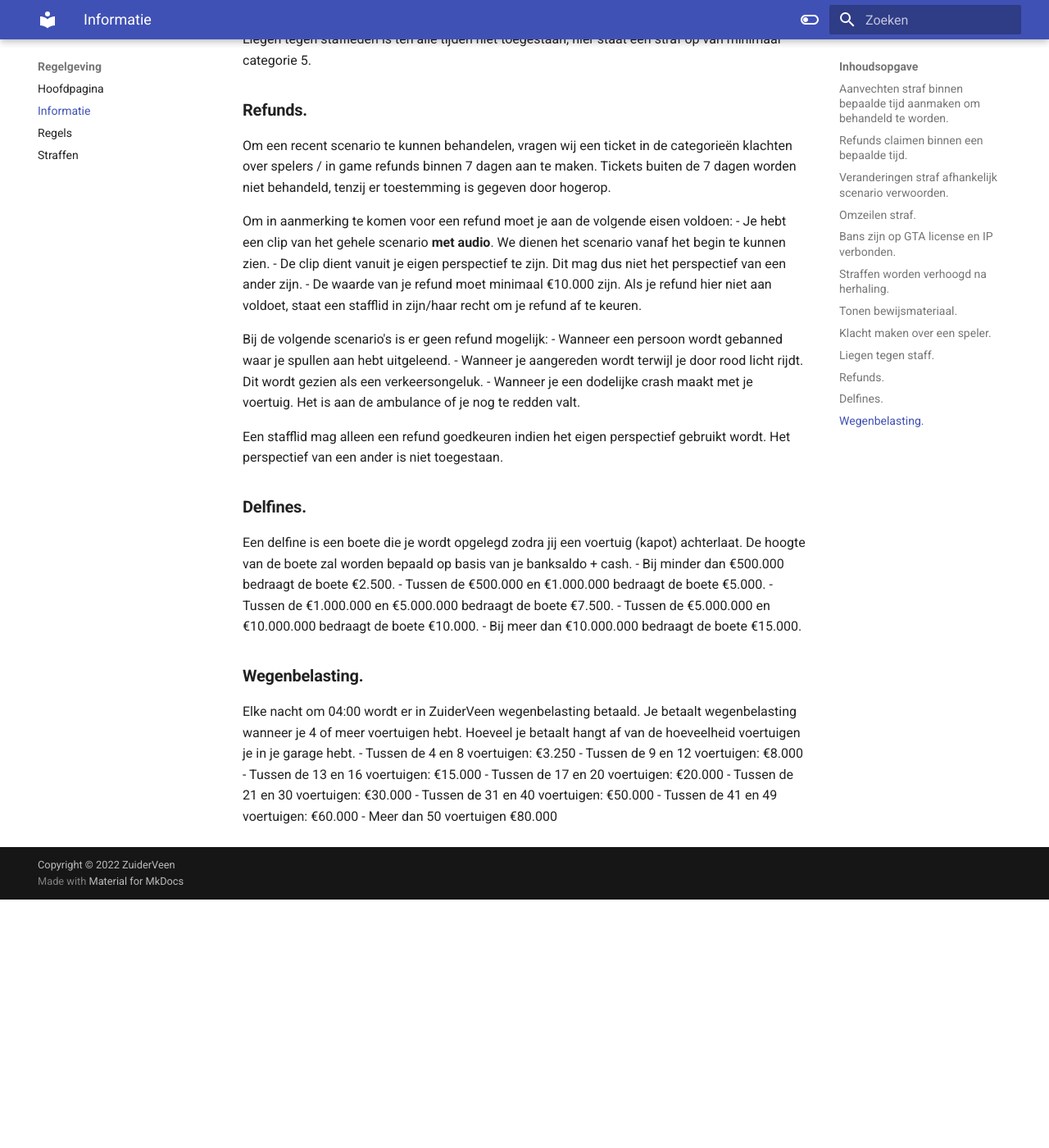
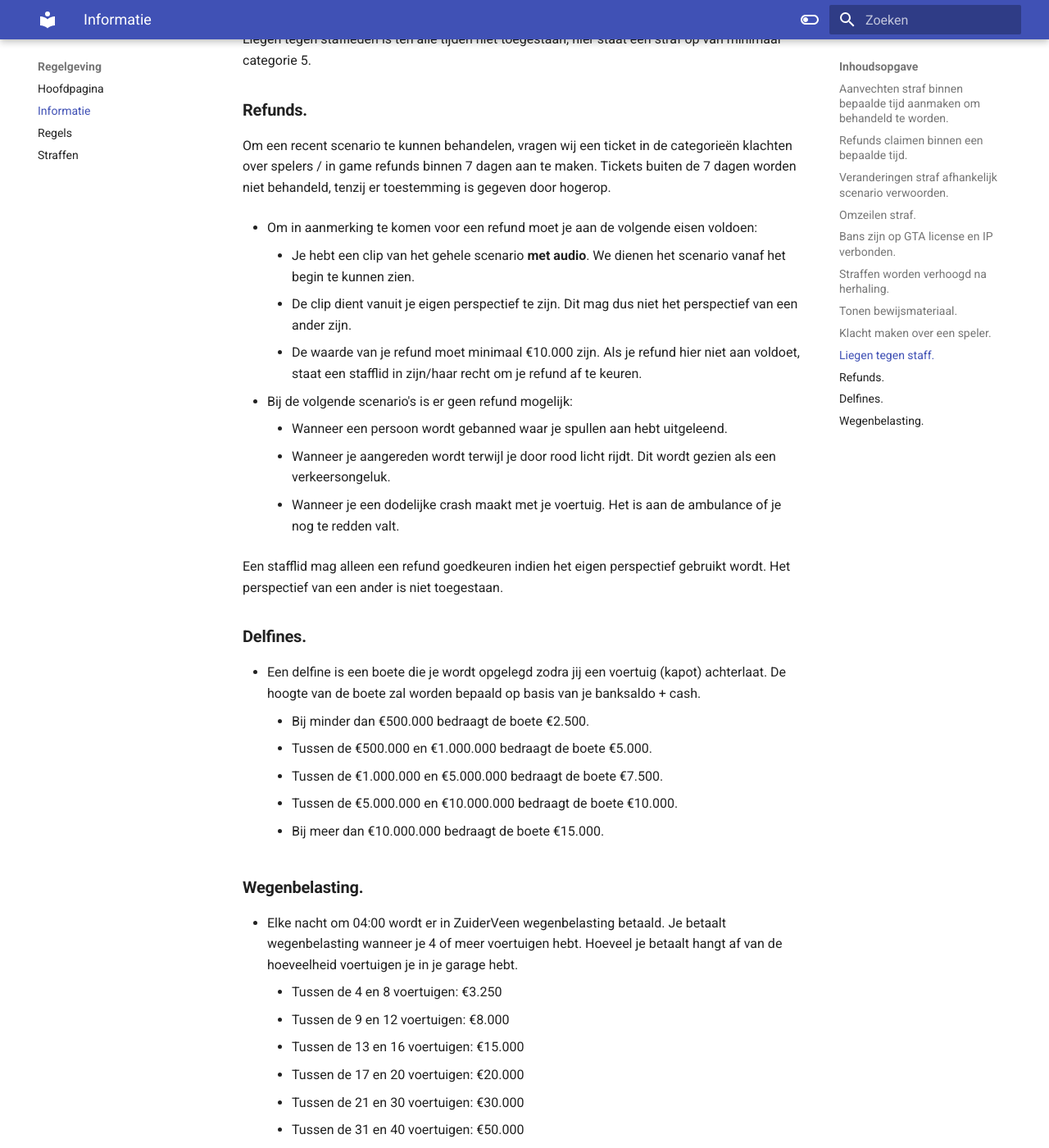
Before and after one commit to ZuiderVeenRP/apv, an MkDocs documentation site: the page built from docs/informatie.md, in a window 1280 px wide and 1400 px high, scrolled down 1326 px. Shown: the whole window at 82% size. Built offline with MkDocs 1.6.1 and Material for MkDocs 9.7.7, drawn with Linux system fonts in a browser that asks for light colours; comment, search, counter and statistics services are not loaded; before the commit the page ends 2423 px from its top, so only the background shows below that; some of the changed text lies outside the part shown.

```diff
--- a/docs/informatie.md
+++ b/docs/informatie.md
@@ -39,34 +39,34 @@ Liegen tegen staffleden is ten alle tijden niet toegestaan, hier staat een straf
 ### **Refunds.**
 Om een recent scenario te kunnen behandelen, vragen wij een ticket in de categorieën klachten over spelers / in game refunds binnen 7 dagen aan te maken. Tickets buiten de 7 dagen worden niet behandeld, tenzij er toestemming is gegeven door hogerop.
 
-Om in aanmerking te komen voor een refund moet je aan de volgende eisen voldoen:
-    - Je hebt een clip van het gehele scenario **met audio**. We dienen het scenario vanaf het begin te kunnen zien.
-    - De clip dient vanuit je eigen perspectief te zijn. Dit mag dus niet het perspectief van een ander zijn.
-    - De waarde van je refund moet minimaal €10.000 zijn.
+- Om in aanmerking te komen voor een refund moet je aan de volgende eisen voldoen:
+    * Je hebt een clip van het gehele scenario **met audio**. We dienen het scenario vanaf het begin te kunnen zien.
+    * De clip dient vanuit je eigen perspectief te zijn. Dit mag dus niet het perspectief van een ander zijn.
+    * De waarde van je refund moet minimaal €10.000 zijn.
 Als je refund hier niet aan voldoet, staat een stafflid in zijn/haar recht om je refund af te keuren.
 
-Bij de volgende scenario's is er geen refund mogelijk:
-    - Wanneer een persoon wordt gebanned waar je spullen aan hebt uitgeleend.
-    - Wanneer je aangereden wordt terwijl je door rood licht rijdt. Dit wordt gezien als een verkeersongeluk.
-    - Wanneer je een dodelijke crash maakt met je voertuig. Het is aan de ambulance of je nog te redden valt.
+- Bij de volgende scenario's is er geen refund mogelijk:
+    * Wanneer een persoon wordt gebanned waar je spullen aan hebt uitgeleend.
+    * Wanneer je aangereden wordt terwijl je door rood licht rijdt. Dit wordt gezien als een verkeersongeluk.
+    * Wanneer je een dodelijke crash maakt met je voertuig. Het is aan de ambulance of je nog te redden valt.
 
 Een stafflid mag alleen een refund goedkeuren indien het eigen perspectief gebruikt wordt. Het perspectief van een ander is niet toegestaan.
 
 ### **Delfines.**
-Een delfine is een boete die je wordt opgelegd zodra jij een voertuig (kapot) achterlaat. De hoogte van de boete zal worden bepaald op basis van je banksaldo + cash.
-    - Bij minder dan €500.000 bedraagt de boete €2.500.
-    - Tussen de €500.000 en €1.000.000 bedraagt de boete €5.000.
-    - Tussen de €1.000.000 en €5.000.000 bedraagt de boete €7.500.
-    - Tussen de €5.000.000 en €10.000.000 bedraagt de boete €10.000.
-    - Bij meer dan €10.000.000 bedraagt de boete €15.000.
+- Een delfine is een boete die je wordt opgelegd zodra jij een voertuig (kapot) achterlaat. De hoogte van de boete zal worden bepaald op basis van je banksaldo + cash.
+    * Bij minder dan €500.000 bedraagt de boete €2.500.
+    * Tussen de €500.000 en €1.000.000 bedraagt de boete €5.000.
+    * Tussen de €1.000.000 en €5.000.000 bedraagt de boete €7.500.
+    * Tussen de €5.000.000 en €10.000.000 bedraagt de boete €10.000.
+    * Bij meer dan €10.000.000 bedraagt de boete €15.000.
 
 ### **Wegenbelasting.**
-Elke nacht om 04:00  wordt er in ZuiderVeen wegenbelasting betaald. Je betaalt wegenbelasting wanneer je 4 of meer voertuigen hebt. Hoeveel je betaalt hangt af van de hoeveelheid voertuigen je in je garage hebt.
-    - Tussen de 4 en 8 voertuigen: €3.250
-    - Tussen de 9 en 12 voertuigen: €8.000
-    - Tussen de 13 en 16 voertuigen: €15.000
-    - Tussen de 17 en 20 voertuigen: €20.000
-    - Tussen de 21 en 30 voertuigen: €30.000
-    - Tussen de 31 en 40 voertuigen: €50.000
-    - Tussen de 41 en 49 voertuigen: €60.000
-    - Meer dan 50 voertuigen €80.000
+- Elke nacht om 04:00  wordt er in ZuiderVeen wegenbelasting betaald. Je betaalt wegenbelasting wanneer je 4 of meer voertuigen hebt. Hoeveel je betaalt hangt af van de hoeveelheid voertuigen je in je garage hebt.
+    * Tussen de 4 en 8 voertuigen: €3.250
+    * Tussen de 9 en 12 voertuigen: €8.000
+    * Tussen de 13 en 16 voertuigen: €15.000
+    * Tussen de 17 en 20 voertuigen: €20.000
+    * Tussen de 21 en 30 voertuigen: €30.000
+    * Tussen de 31 en 40 voertuigen: €50.000
+    * Tussen de 41 en 49 voertuigen: €60.000
+    * Meer dan 50 voertuigen €80.000
```
